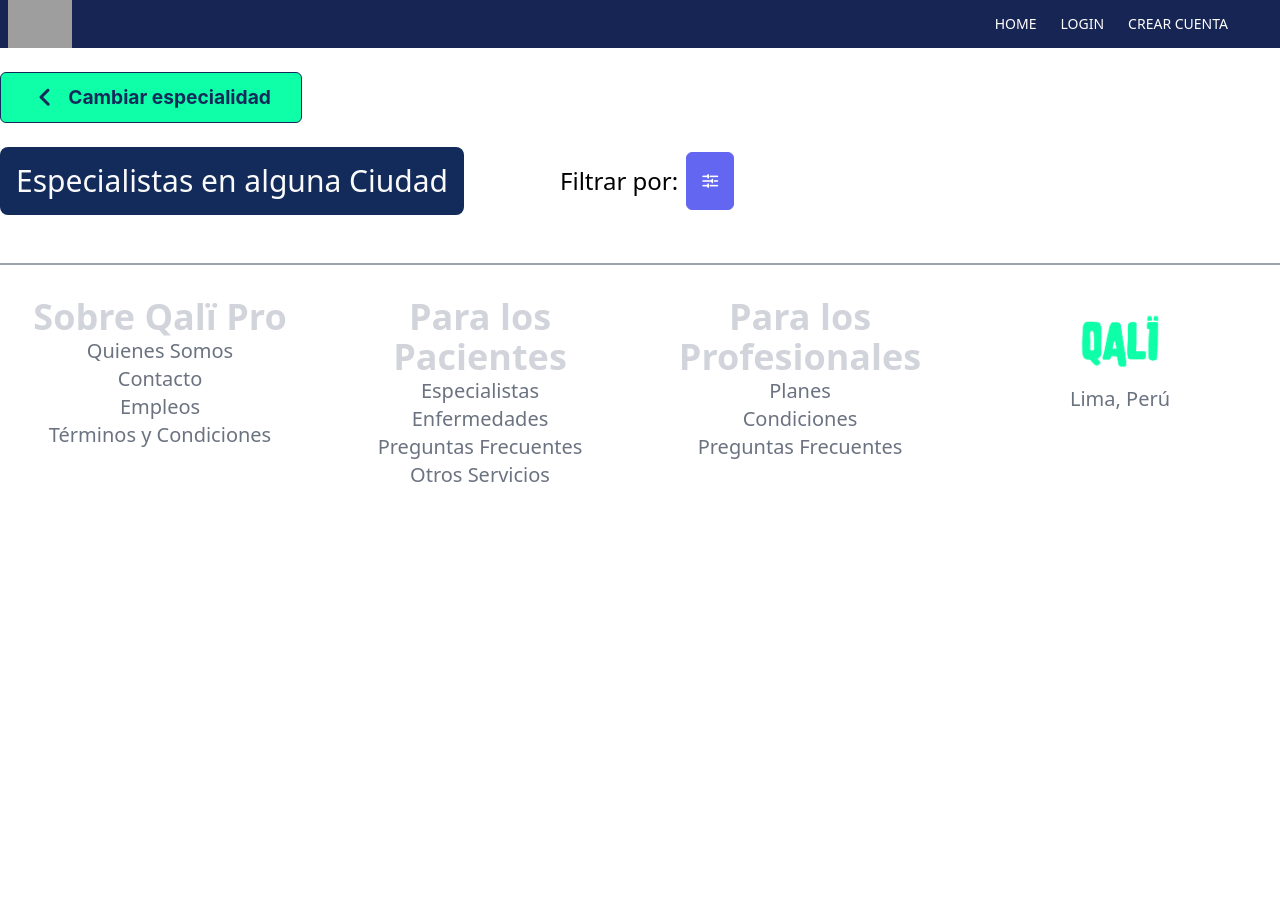
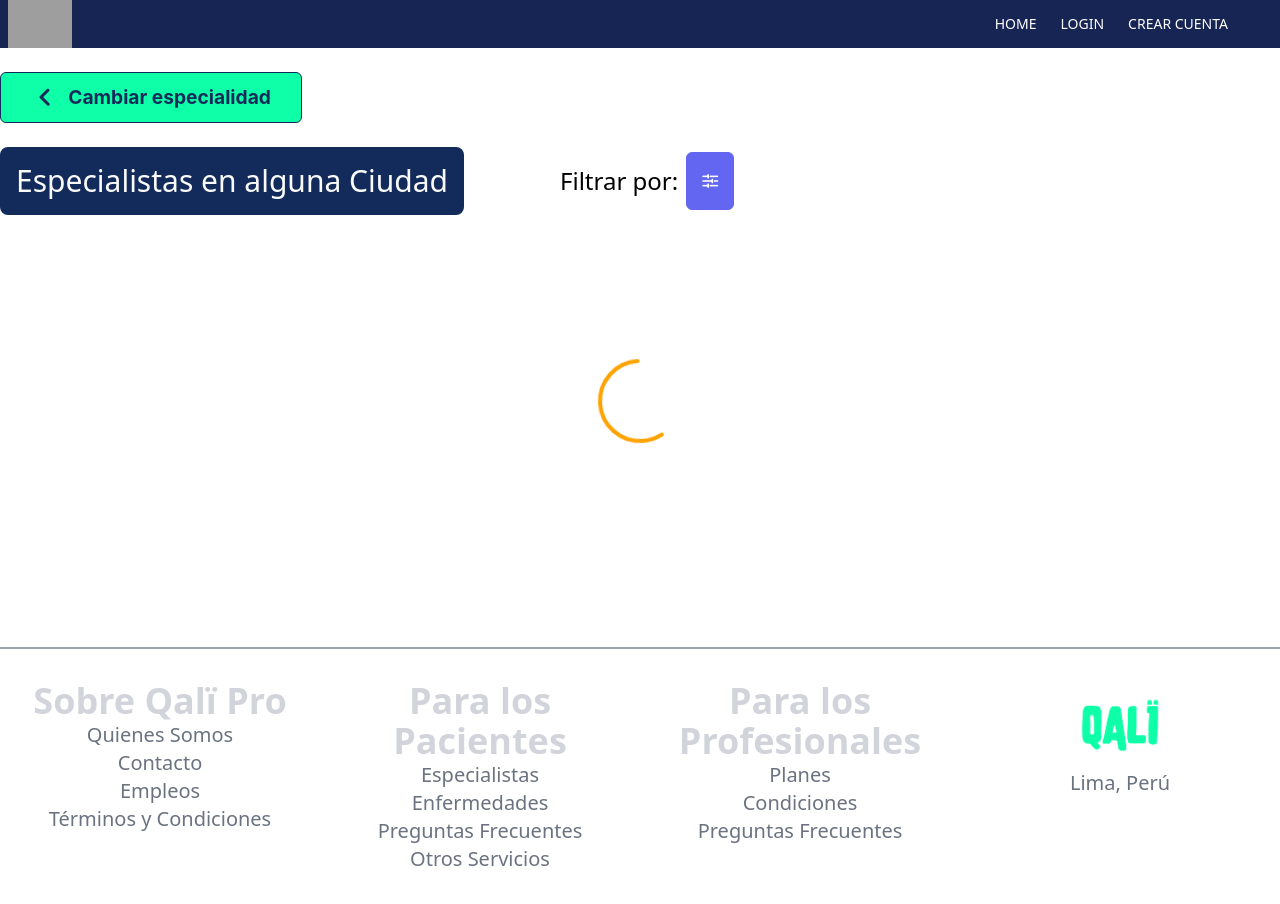
Before and after one commit to abelacco/qali-client, a React (Vite) app: page /Especialistas in a window 1280 px wide. Before the commit the page ends 800 px from the top, so only its background shows below. Built offline with nearby package versions, Linux system fonts and the light colour scheme; grey boxes are pictures that could not be loaded.

Commit message:
spiner especialistas

```diff
--- a/src/components/Especialistas/EspecialistasComponents/CardContainer/CardsContainer.jsx
+++ b/src/components/Especialistas/EspecialistasComponents/CardContainer/CardsContainer.jsx
@@ -1,13 +1,17 @@
-import React from 'react';
+import React, { useState } from 'react';
 import Card from './CardContarinerComponents/Card';
 import { useSelector } from 'react-redux';
+import { ProgressSpinner } from 'primereact/progressspinner';
 
 function CardsContainer() {
-  const {doctors} = useSelector(state => state.doctor)
+
+  const { doctors } = useSelector(state => state.doctor)
+
   return (
 
     <div className='flex flex-wrap gap-8 justify-center '>
-      {doctors.data?.map(element => <Card
+      {
+        doctors.data ? doctors.data?.map(element => <Card
           id={element._id}
           name={`${element.name} ${element.lastName}`}
           image={element.image}
@@ -16,7 +20,13 @@ function CardsContainer() {
           location={element.location}
           rating={element.rating}
           key={element._id}
-      />)}
+        />)
+          :
+          <div className='card flex justify-content-center h-96 pt-28'>
+            <ProgressSpinner />
+
+          </div>
+      }
     </div>
   )
 }
--- a/src/components/Especialistas/EspecialistasComponents/ModalFilter/ModalFilter.jsx
+++ b/src/components/Especialistas/EspecialistasComponents/ModalFilter/ModalFilter.jsx
@@ -38,7 +38,7 @@ const ModalFilter = () => {
                         <Calificacion filterValues={filterValues} />
                         <Disponibilidad filterValues={filterValues} />
                     </div>
-                    <CleanAndSubmit filterValues={filterValues} />
+                    <CleanAndSubmit filterValues={filterValues} setVisible={setVisible}/>
                 </div>
             </Dialog>
         </div>
--- a/src/components/Especialistas/EspecialistasComponents/ModalFilter/ModalFilterComponents/CleanAndSubmit.jsx
+++ b/src/components/Especialistas/EspecialistasComponents/ModalFilter/ModalFilterComponents/CleanAndSubmit.jsx
@@ -3,7 +3,7 @@ import { Button } from 'primereact/button';
 import { useDispatch } from 'react-redux';
 import { getDoctorAsync } from '../../../../../redux/store/doctor/doctorSlice';
 
-function CleanAndSubmit({ filterValues }) {
+function CleanAndSubmit({ filterValues, setVisible }) {
 
     const [fValues, setFValues] = filterValues;
     const dispatch = useDispatch();
@@ -17,6 +17,8 @@ function CleanAndSubmit({ filterValues }) {
             sub_speciality: "",
             rating: false
         })
+
+        setVisible(false)
     }
 
     const handleSubmit = () => {
@@ -26,6 +28,8 @@ function CleanAndSubmit({ filterValues }) {
             page: 1,
             limit: 10,
         }, filtros))
+
+        setVisible(false)
     }
 
     return (
--- a/src/components/Especialistas/EspecialistasComponents/ModalFilter/ModalFilterComponents/SubEspecialidad.jsx
+++ b/src/components/Especialistas/EspecialistasComponents/ModalFilter/ModalFilterComponents/SubEspecialidad.jsx
@@ -1,4 +1,4 @@
-import React, { useState } from 'react';
+import React from 'react';
 import { Dropdown } from 'primereact/dropdown';
 
 function SubEspecialidad() {
```
Lines whose indentation alone changed are shown as unchanged.
